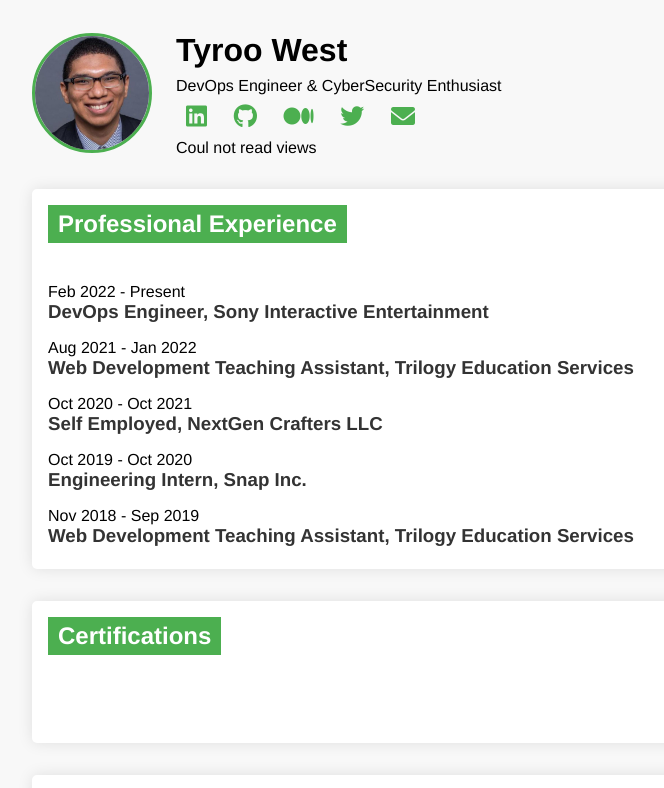
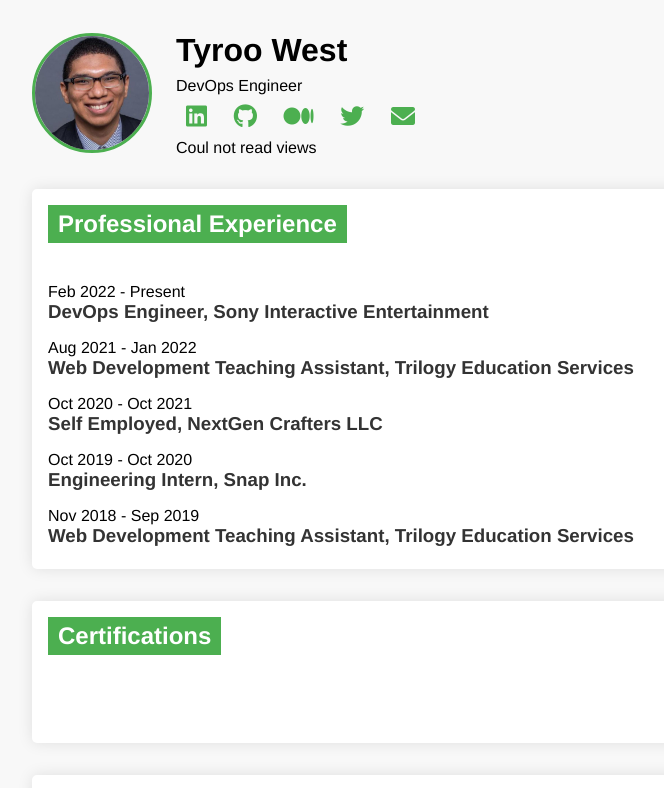
Before and after one commit to T-Wesst/portfolio-aws, a plain HTML site: page website/index.html in a window 1280 px wide. Shown: the top 788 px of the page, without its empty margins (8-672 px from the left). Drawn offline with Linux system fonts and the light colour scheme; no server answers; a script that the page names is missing.

Commit message:
update title

```diff
--- a/website/index.html
+++ b/website/index.html
@@ -15,7 +15,7 @@
 		</div>
 		<div class="contact-info">
 			<h1>Tyroo West</h1>
-			<p>DevOps Engineer & CyberSecurity Enthusiast</p>
+			<p>DevOps Engineer</p>
 			<p>
 				<a href="https://www.linkedin.com/in/tyroowest/" target="_blank">
 					<i class="fab fa-linkedin"></i>
```
